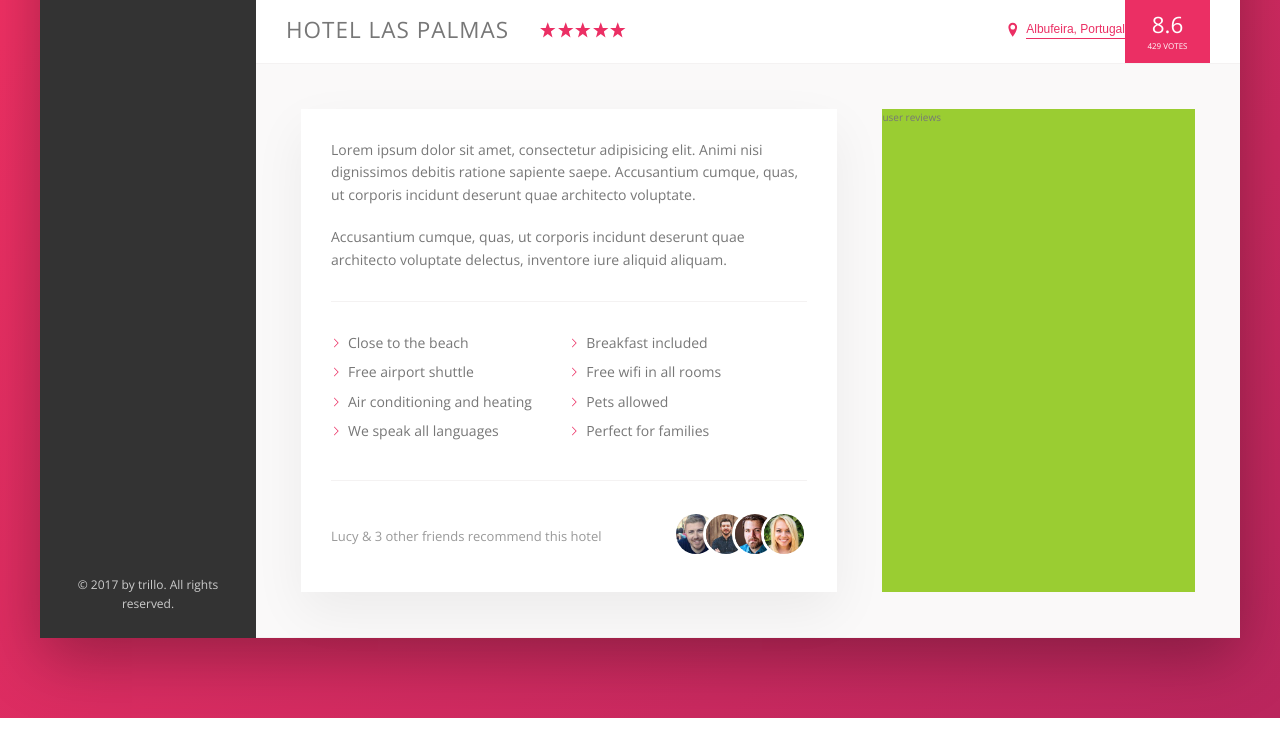
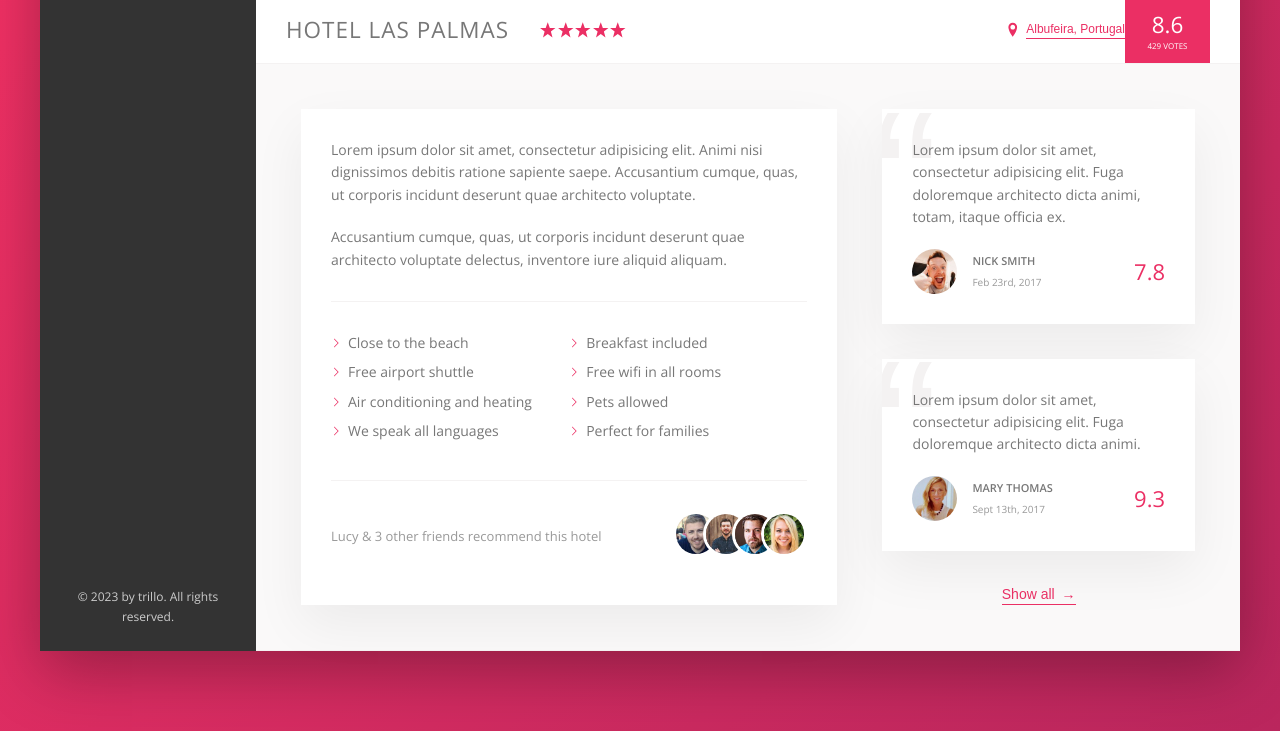
Before and after one commit to Krenbot/trillo, a website: page index.html in a window 1280 px wide. Shown: the part 538-1269 px from the top of the page. Drawn offline with nearby package versions, Linux system fonts and the light colour scheme.

Commit message:
flesh out user review boxes, add SHOW ALL button

```diff
--- a/index.html
+++ b/index.html
@@ -82,7 +82,7 @@
                     </li>
                 </ul>
                 <div class="legal">
-                    &copy; 2017 by trillo. All rights reserved.
+                    &copy; 2023 by trillo. All rights reserved.
                 </div>
             </nav>
 
@@ -163,18 +163,45 @@
                                 <img src="img/user-5.jpg" alt="" class="recommend__photo">
                                 <img src="img/user-6.jpg" alt="" class="recommend__photo">
                             </div>
-
                         </div>
-
                     </div>
 
                     <div class="user-reviews">
-                        user reviews
+                        <figure class="review">
+                            <blockquote class="review__text">
+                                Lorem ipsum dolor sit amet, consectetur adipisicing elit. Fuga doloremque architecto
+                                dicta animi, totam, itaque officia ex.
+                            </blockquote>
+                            <figcaption class="review__user">
+                                <img src="img/user-1.jpg" alt="User 1" class="review__photo">
+                                <div class="review__user-box">
+                                    <p class="review__user-name">Nick Smith</p>
+                                    <p class="review__user-date">Feb 23rd, 2017</p>
+                                </div>
+                                <div class="review__rating">7.8</div>
+                            </figcaption>
+                        </figure>
+
+                        <figure class="review">
+                            <blockquote class="review__text">
+                                Lorem ipsum dolor sit amet, consectetur adipisicing elit. Fuga doloremque architecto
+                                dicta animi.
+                            </blockquote>
+                            <figcaption class="review__user">
+                                <img src="img/user-2.jpg" alt="User 1" class="review__photo">
+                                <div class="review__user-box">
+                                    <p class="review__user-name">Mary Thomas</p>
+                                    <p class="review__user-date">Sept 13th, 2017</p>
+                                </div>
+                                <div class="review__rating">9.3</div>
+                            </figcaption>
+                        </figure>
+
+                        <button class="btn-inline">Show all <span>&rarr;</span></button>
                     </div>
 
+
                 </div>
-
-
             </main>
         </div>
     </div>
--- a/sass/_components.scss
+++ b/sass/_components.scss
@@ -256,8 +256,17 @@
     cursor: pointer;
     transition: all .2s;
 
+    & span {
+        margin-left: 3px;
+        transition: margin-left .2s;
+    }
+
     &:hover {
-        color: var(--color-grey-dark-1)
+        color: var(--color-grey-dark-1);
+
+        span {
+            margin-left: 8px;
+        }
     }
 
     &:focus {
@@ -347,3 +356,67 @@
         }
     }
 }
+
+/////////////////
+//Reviews
+.review {
+    background-color: white;
+    box-shadow: var(--shadow-light);
+    padding: 3rem;
+    margin-bottom: 3.5rem;
+    position: relative;
+    overflow: hidden;
+
+    &__text {
+        margin-bottom: 2rem;
+        z-index: 10;
+        position: relative;
+    }
+
+    &__user {
+        display: flex;
+        align-items: center;
+    }
+
+    &__photo {
+        height: 4.5rem;
+        width: 4.5rem;
+        border-radius: 50%;
+        margin-right: 1.5rem
+    }
+
+    &__user-box {
+        margin-right: auto;
+    }
+
+    &__user-name {
+        font-size: 1.1rem;
+        font-weight: 600;
+        text-transform: uppercase;
+        margin-bottom: .4rem;
+    }
+
+    &__user-date {
+        font-size: 1rem;
+        color: var(--color-grey-dark-3)
+    }
+
+    &__rating {
+        color: var(--color-primary);
+        font-size: 2.2rem;
+        font-weight: 300;
+    }
+
+    &::before {
+        content: '\201C';
+        position: absolute;
+        top: -2.75rem;
+        left: -1rem;
+        font-size: 20rem;
+        color: var(--color-grey-light-2);
+        font-family: sans-serif;
+        line-height: 1;
+        z-index: 1;
+    }
+
+}
--- a/sass/_layout.scss
+++ b/sass/_layout.scss
@@ -34,6 +34,7 @@
 }
 
 .detail {
+    font-size: 1.4rem;
     display: flex;
     padding: 4.5rem;
     background-color: var(--color-grey-light-1);
@@ -41,7 +42,6 @@
 }
 
 .description {
-    font-size: 1.4rem;
     background-color: #fff;
     box-shadow: var(--shadow-light);
     padding: 3rem;
@@ -50,6 +50,8 @@
 }
 
 .user-reviews {
-    background-color: yellowgreen;
     flex: 1;
+    display: flex;
+    flex-direction: column;
+    align-items: center;
 }
```
Also changed, not shown: img/text.txt (deleted, +0 -15 lines), sass/main.css, 1 other file.
